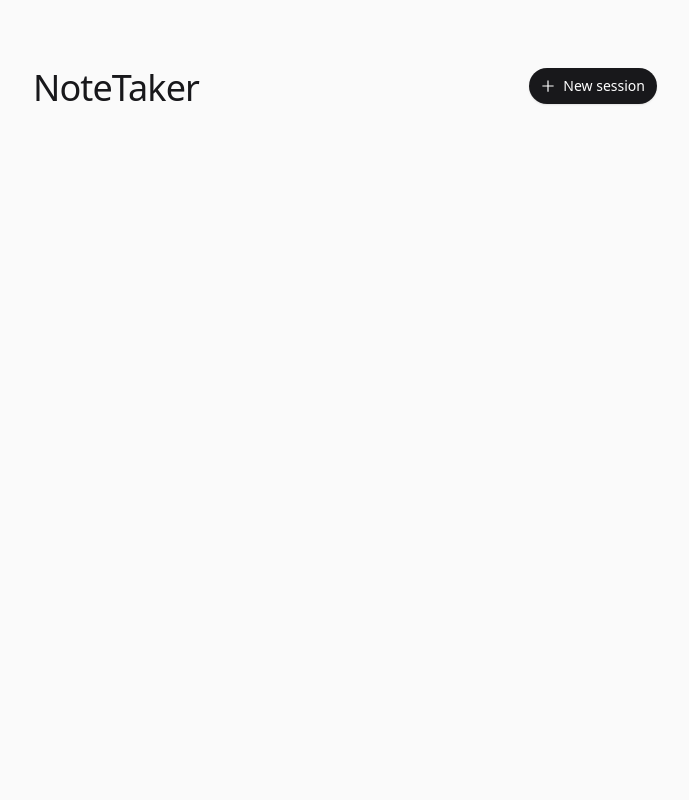
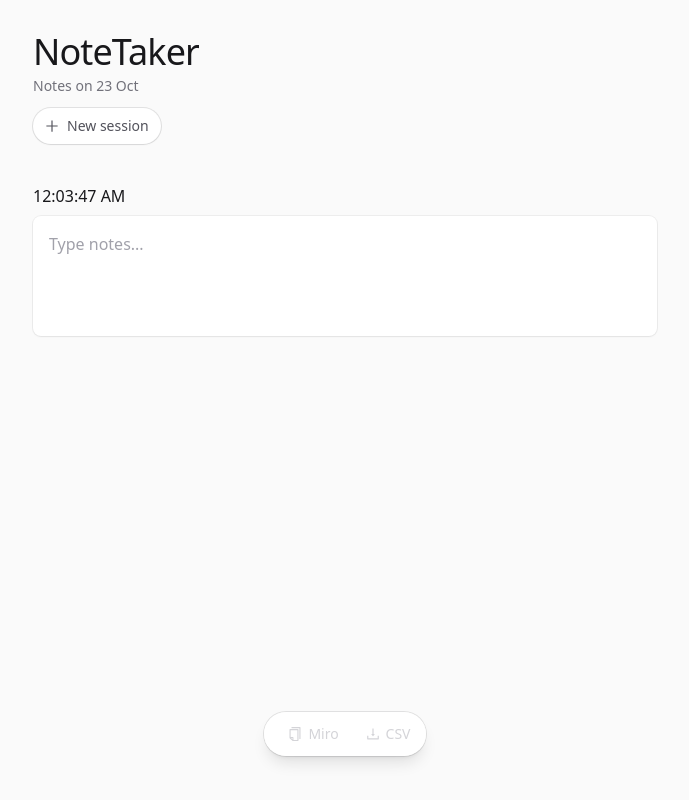
Before and after one commit to joehornby/notetaker, a React (Vite) app: page / in a window 1280 px wide. Shown: the whole page, without its empty margins (295-984 px from the left). Built offline with nearby package versions, Linux system fonts and the light colour scheme.

Commit message:
Open app directly into notes

```diff
--- a/src/App.tsx
+++ b/src/App.tsx
@@ -1,9 +1,9 @@
-import { ArrowLeftOutlined, PlusOutlined } from "@ant-design/icons";
+import { PlusOutlined } from "@ant-design/icons";
 import { Provider, useAtom } from "jotai";
 import { nanoid } from "nanoid";
 import { useEffect, useState } from "react";
 import { activeSessionIdAtom, serializeAtom, sessionsAtom } from "./atoms";
-import { NoteList, SessionOverview } from "./components";
+import { NoteList } from "./components";
 import { createSession } from "./sessionUtils";
 
 import "./App.css";
@@ -41,6 +41,22 @@ const AppContent = () => {
     });
   }, [activeSessionId, dispatch, hasLoaded, sessions]);
 
+  useEffect(() => {
+    if (!hasLoaded || activeSession) {
+      return;
+    }
+
+    if (sessions.length > 0) {
+      setActiveSessionId(sessions[0].id);
+      return;
+    }
+
+    const session = createSession(nanoid());
+
+    setSessions([session]);
+    setActiveSessionId(session.id);
+  }, [activeSession, hasLoaded, sessions, setActiveSessionId, setSessions]);
+
   const startNewSession = () => {
     const session = createSession(nanoid());
 
@@ -49,33 +65,23 @@ const AppContent = () => {
   };
 
   if (!activeSession) {
-    return (
-      <SessionOverview
-        onOpenSession={setActiveSessionId}
-        onNewSession={startNewSession}
-      />
-    );
+    return null;
   }
 
   return (
     <>
-      <div className="mb-6 flex shrink-0 items-end justify-between gap-3">
+      <div className="mb-6 flex shrink-0 flex-col items-start gap-3">
         <div className="min-w-0">
-          <button
-            type="button"
-            className="-ml-2 mb-2 inline-flex items-center gap-1.5 rounded-full px-2 py-1 text-sm font-medium text-zinc-500 transition hover:bg-zinc-950/5 hover:text-zinc-800 focus:outline-none focus-visible:ring-2 focus-visible:ring-zinc-400/40 dark:text-zinc-400 dark:hover:bg-white/10 dark:hover:text-zinc-100"
-            onClick={() => setActiveSessionId(null)}
-          >
-            <ArrowLeftOutlined aria-hidden="true" />
-            Sessions
-          </button>
           <h1 className="m-0 truncate p-0 text-4xl font-medium tracking-tight text-zinc-900 dark:text-zinc-100">
+            NoteTaker
+          </h1>
+          <p className="mt-1 truncate text-sm font-medium text-zinc-500 dark:text-zinc-400">
             {activeSession.title}
-          </h1>
+          </p>
         </div>
         <button
           type="button"
-          className="mb-1 inline-flex shrink-0 items-center gap-2 rounded-full bg-white px-3 py-2 text-sm font-medium text-zinc-600 shadow-sm shadow-zinc-950/5 ring-1 ring-zinc-950/10 transition hover:bg-zinc-50 hover:text-zinc-900 focus:outline-none focus-visible:ring-2 focus-visible:ring-zinc-400/40 dark:bg-zinc-900 dark:text-zinc-300 dark:ring-white/10 dark:hover:bg-zinc-800 dark:hover:text-zinc-100"
+          className="inline-flex shrink-0 items-center gap-2 rounded-full bg-white px-3 py-2 text-sm font-medium text-zinc-600 shadow-sm shadow-zinc-950/5 ring-1 ring-zinc-950/10 transition hover:bg-zinc-50 hover:text-zinc-900 focus:outline-none focus-visible:ring-2 focus-visible:ring-zinc-400/40 dark:bg-zinc-900 dark:text-zinc-300 dark:ring-white/10 dark:hover:bg-zinc-800 dark:hover:text-zinc-100"
           onClick={startNewSession}
         >
           <PlusOutlined aria-hidden="true" />
```
